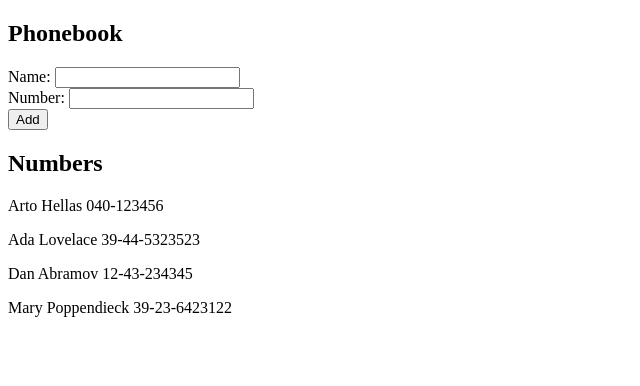
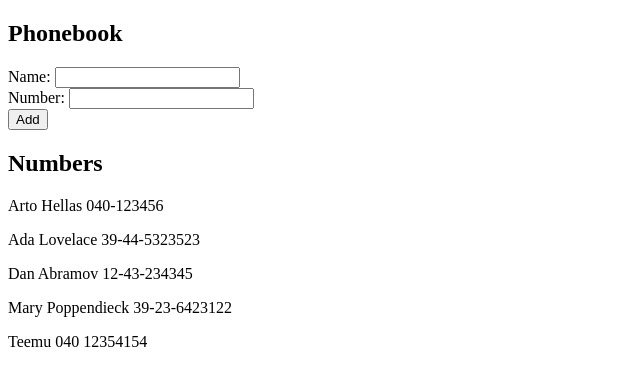
Before and after one commit to Aksuu/mooc-fullstack-kurssi, a React (Create React App) app in the folder part2/puhelinluettelo/: page / in a window 1280 px wide. Shown: the top 386 px of the page, without its empty margins (0-640 px from the left). Built offline with nearby package versions, Linux system fonts and the light colour scheme; data requests are answered from the project's data file.

Commit message:
Synchronized adding contacts to server

```diff
--- a/part2/puhelinluettelo/db.json
+++ b/part2/puhelinluettelo/db.json
@@ -1,5 +1,5 @@
 {
-    "contacts":[
+  "contacts": [
     {
       "name": "Arto Hellas",
       "number": "040-123456",
@@ -19,6 +19,11 @@
       "name": "Mary Poppendieck",
       "number": "39-23-6423122",
       "id": 4
+    },
+    {
+      "name": "Teemu",
+      "number": "040 12354154",
+      "id": 5
     }
   ]
 }
--- a/part2/puhelinluettelo/src/App.js
+++ b/part2/puhelinluettelo/src/App.js
@@ -21,8 +21,12 @@ const App = () => {
     const filterDuplicates = persons.filter((person) => person.name === newPerson.name)
 
     if (filterDuplicates.length === 0) {
-      setPersons(persons.concat(newPerson))
-      setContacts(contacts.concat(newPerson))
+      axios
+          .post('http://localhost:3001/contacts', newPerson)
+          .then(response =>{
+            setPersons(persons.concat(newPerson))
+            setContacts(contacts.concat(newPerson))
+          })
       } else {
         alert(`${newPerson.name} already exists in the phonebook.`)
       }
```
Lines whose indentation alone changed are shown as unchanged.
